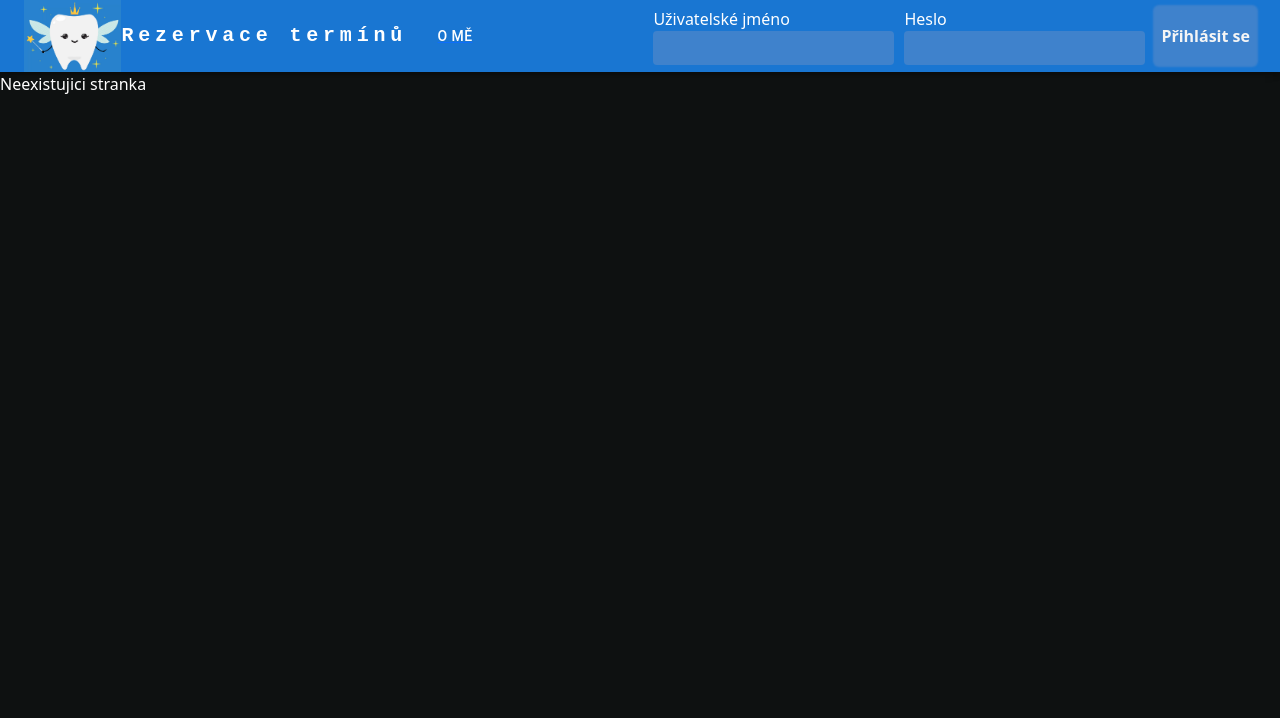
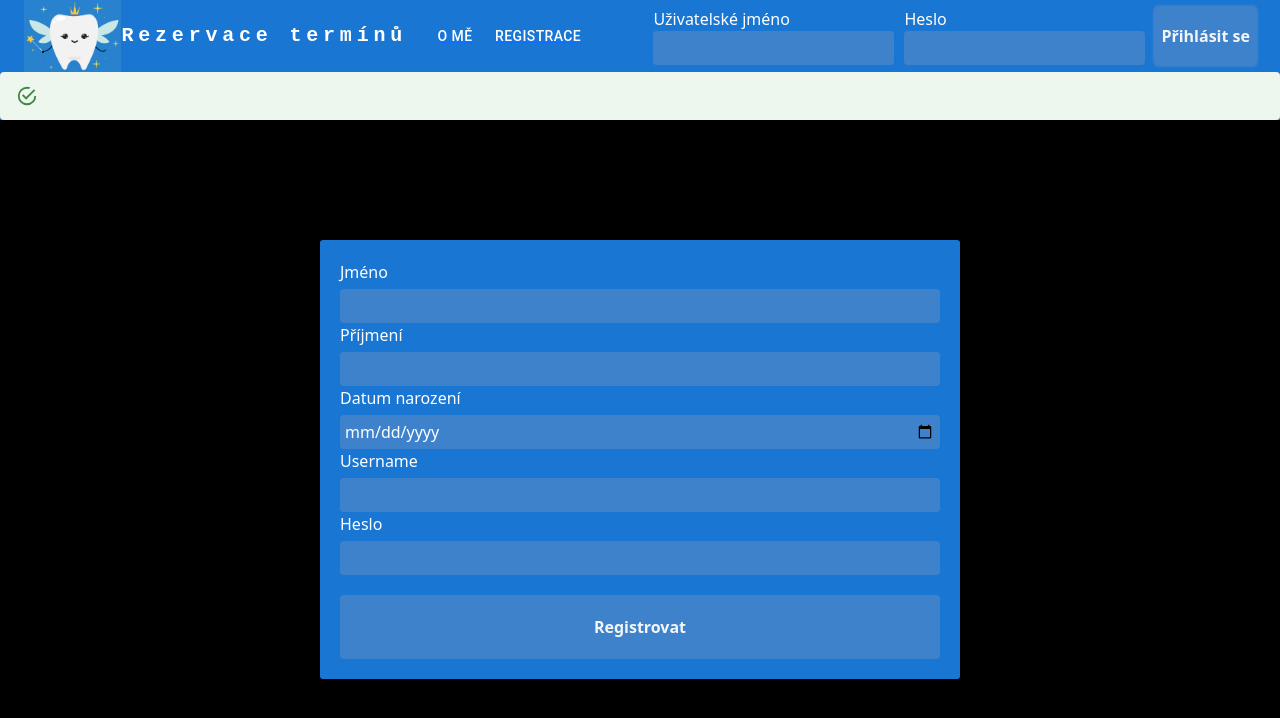
Before and after one commit to JakubJoukl/nnpia-semestralka-react-app, a React (Vite) app: page /registrace in a window 1280 px wide. Shown: the top 718 px of the page. Built offline with nearby package versions, Linux system fonts and the light colour scheme.

Commit message:
Pred alerty

```diff
--- a/src/components/LibraryHeader.tsx
+++ b/src/components/LibraryHeader.tsx
@@ -14,9 +14,10 @@ import Tooltip from "@mui/material/Tooltip";
 import MenuItem from "@mui/material/MenuItem";
 import logoImg from "../assets/logo.png";
 import "../css/image.css";
-import { ButtonBase } from "@mui/material";
+import { Alert, ButtonBase, Collapse } from "@mui/material";
 import Login from "./Login";
 import { Link } from "react-router-dom";
+import MyAlert from "./MyAlert";
 
 const settings = ["Odhlásit se"];
 
@@ -51,6 +52,19 @@ function ResponsiveAppBar() {
     setJwtToken(null);
     setAnchorElUser(null);
   };
+
+  function registerPage() {
+    return (
+      <Link to="/registrace">
+        <Button
+          onClick={handleCloseNavMenu}
+          sx={{ my: 2, color: "white", display: "block" }}
+        >
+          Registrace
+        </Button>
+      </Link>
+    );
+  }
 
   function additionalPages() {
     return (
@@ -202,12 +216,15 @@ function ResponsiveAppBar() {
                 O mě
               </Button>
             </Link>
-            {username == null || jwtToken == null ? "" : additionalPages()}
+            {username == null || jwtToken == null
+              ? registerPage()
+              : additionalPages()}
           </Box>
 
           {username == null || jwtToken == null ? loginPart() : logoutPart()}
         </Toolbar>
       </Container>
+      <MyAlert></MyAlert>
     </AppBar>
   );
 }
--- a/src/components/Login.tsx
+++ b/src/components/Login.tsx
@@ -4,7 +4,6 @@ import "../css/login.css";
 import UserContext from "./UserContext";
 
 //import "../css/header.css";
-import { error } from "console";
 
 export default function Login() {
   const [username, setUsername, jwtToken, setJwtToken] =
@@ -39,13 +38,13 @@ export default function Login() {
         if (response.status === 200) {
           return response.text();
         } else {
-          throw new Error(
-            "Neplatny pokus o prihlaseni - bud spatne jmeno a heslo nebo server neodpovida"
-          );
+          return response.text().then((errorText) => {
+            setError(errorText);
+            throw new Error(errorText);
+          });
         }
       })
       .then((response) => {
-        console.log("Nastavim jwt token");
         if (response != null) {
           var tokens = response.split(".");
           console.log(response);
--- /dev/null
+++ b/src/components/MyAlert.tsx
@@ -0,0 +1,42 @@
+import { Collapse, Alert, IconButton } from "@mui/material";
+import React from "react";
+
+interface Props {
+  children: string;
+}
+
+function MyAlert({ children }: Props) {
+  const [open, setOpen] = React.useState(true);
+  const [message, setMessage] = React.useState(children);
+
+  React.useEffect(() => {
+    handleMessage();
+  }, [message]);
+
+  function handleMessage() {
+    try {
+      let decodedMessage = JSON.parse(message);
+      let messageWithRows = "";
+      decodedMessage.forEach((element: string) => {
+        messageWithRows += element + "/n";
+      });
+      setMessage(messageWithRows);
+    } catch (e) {
+      setMessage(message);
+    }
+  }
+
+  return (
+    <Collapse in={open}>
+      <Alert
+        onClick={() => {
+          setOpen(false);
+        }}
+      >
+        {message}
+      </Alert>
+    </Collapse>
+  );
+}
+
+export default MyAlert;
--- /dev/null
+++ b/src/components/Register.tsx
@@ -0,0 +1,109 @@
+import React, { useContext, useState } from "react";
+import "../css/login.css";
+import "../css/register.css";
+import UserContext from "./UserContext";
+
+function Register() {
+  const [usernameForm, setUsernameForm] = useState("");
+  const [password, setPassword] = useState("");
+  const [name, setName] = useState("");
+  const [surname, setSurname] = useState("");
+  const [birthDate, setBirthDate] = useState(new Date());
+
+  let telo = JSON.stringify({
+    username: usernameForm,
+    heslo: password,
+    jmeno: name,
+    prijmeni: surname,
+    datumNarozeni: birthDate,
+  });
+
+  const handleRegister = () => {
+    let url = "http://localhost:8080/api/v1/security/register";
+
+    fetch(url, {
+      method: "POST",
+      mode: "cors",
+      headers: {
+        "Content-Type": "application/json",
+      },
+      body: telo,
+    })
+      .then((response) => {
+        console.log(
+          "Request probehl, status: " +
+            response.status +
+            ", odpoved: " +
+            response
+        );
+        if (response.status === 200 || response.status === 201) {
+          return response.text();
+        } else {
+          return response.text().then((errorText) => {
+            throw new Error(errorText);
+          });
+        }
+      })
+      .then((response) => {
+        console.log(response);
+      })
+      .catch((error) => console.error(error));
+  };
+
+  return (
+    <div className="registerCover">
+      <div className="registerContainer">
+        <label>Jméno</label>
+        <input
+          type="text"
+          name="name"
+          id="name"
+          className="registerInput"
+          onChange={(e) => setName(e.target.value)}
+        />
+        <label>Příjmení</label>
+        <input
+          type="text"
+          name="surname"
+          id="surname"
+          className="registerInput"
+          onChange={(e) => setSurname(e.target.value)}
+        />
+        <label>Datum narození</label>
+        <input
+          type="date"
+          name="birthdate"
+          id="birthdate"
+          className="registerInput"
+          onChange={(e) => setBirthDate(e.target.value)}
+        />
+        <label>Username</label>
+        <input
+          type="text"
+          name="username"
+          id="username"
+          className="registerInput"
+          onChange={(e) => setUsernameForm(e.target.value)}
+        />
+        <label>Heslo</label>
+        <input
+          type="password"
+          name="password"
+          id="password"
+          className="registerInput"
+          onChange={(e) => setPassword(e.target.value)}
+        />
+        <input
+          type="submit"
+          name="submit"
+          id="submit"
+          value="Registrovat"
+          className="registerButton"
+          onClick={handleRegister}
+        />
+      </div>
+    </div>
+  );
+}
+
+export default Register;
--- /dev/null
+++ b/src/components/RegisterPage.tsx
@@ -0,0 +1,8 @@
+import React from "react";
+import Register from "./Register";
+
+function RegisterPage() {
+  return <Register />;
+}
+
+export default RegisterPage;
--- a/src/components/RoutesWithContext.tsx
+++ b/src/components/RoutesWithContext.tsx
@@ -2,6 +2,7 @@ import React, { useContext } from "react";
 import { Routes, Route } from "react-router-dom";
 import ErrorPage from "./ErrorPage";
 import HomePage from "./HomePage";
+import RegisterPage from "./RegisterPage";
 import UserContext from "./UserContext";
 import CalendarPage from "./CalendarPage";
 import MyTermsPage from "./MyTermsPage";
@@ -14,6 +15,7 @@ function RoutesWithContext() {
   return username == null ? (
     <Routes>
       <Route path="/" element={<HomePage></HomePage>} />
+      <Route path="/registrace" element={<RegisterPage></RegisterPage>} />
       <Route path="*" element={<ErrorPage></ErrorPage>} />
     </Routes>
   ) : (
--- a/src/css/login.css
+++ b/src/css/login.css
@@ -16,6 +16,7 @@
     border-radius: 4px;
     color: whitesmoke;
     font-weight: 700;
+
 }
 .loginInput{
     all: unset;
--- /dev/null
+++ b/src/css/register.css
@@ -0,0 +1,36 @@
+.registerContainer {
+    display: flex;
+    justify-content: flex-start;
+    flex-direction: column;
+    background-color:#1976d2;
+    width: 50%;
+    padding: 20px;
+    margin: auto;
+    border-radius: 3px;
+}
+.registerInput{
+    all: unset;
+    background-color: #3f82cc;
+    border: 0px;
+    border-radius: 4px;
+    padding: 5px;
+    margin-top: 5px;
+}
+.registerButton{
+    margin-top: 20px;
+    background-color: #3f82cc;
+    border: 0px;
+    /*box-shadow: 0px 0px 2px 2px #3f82cc;*/
+    box-sizing: border-box;
+    border-radius: 4px;
+    color: whitesmoke;
+    font-weight: 700;
+    padding: 20px;
+}
+.registerCover{
+    height: 100%;
+    width: 100%;
+    background-color: black;
+    display: flex;
+    align-items: center;
+}
```
Also changed, not shown: src/Message.tsx (deleted, +0 -8 lines), src/components/Alert.tsx (deleted, +0 -11 lines), src/components/Header.tsx (deleted, +0 -15 lines).
